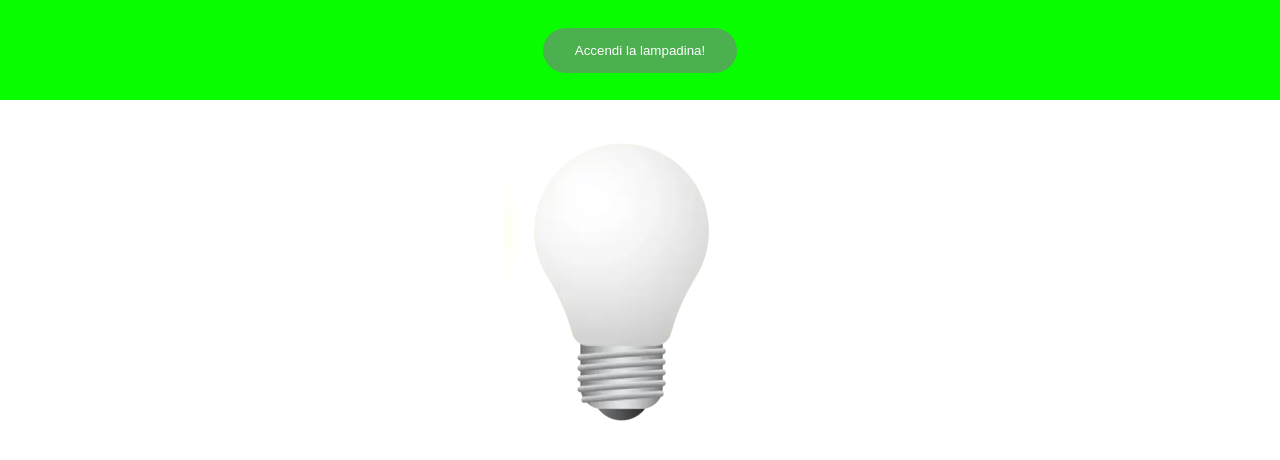
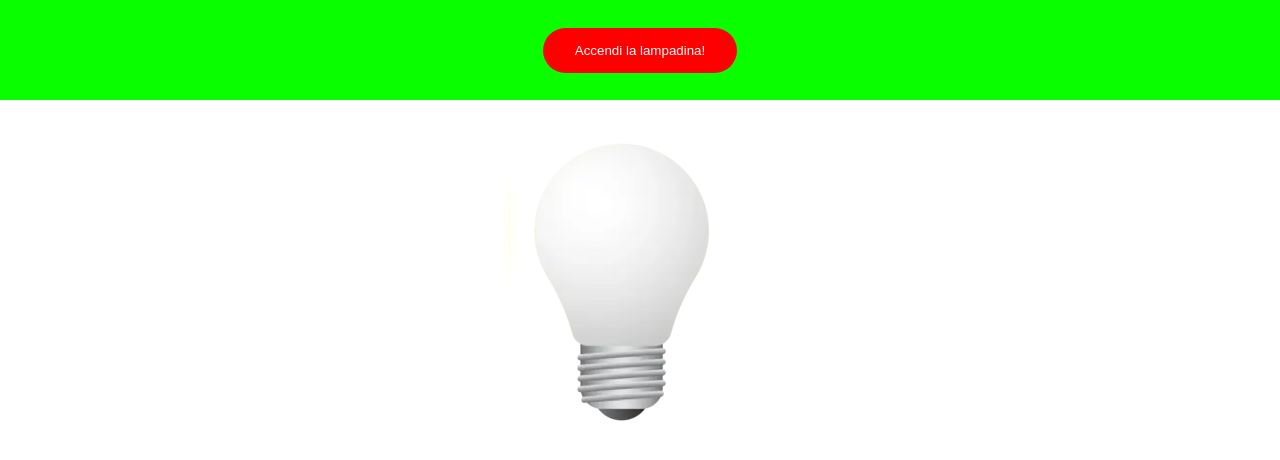
Before and after one commit to GiancarloRamondino/js-dom-1, a plain HTML site: page index.html in a window 1280 px wide. In both pictures the pointer is over the button "Accendi la lampadina!". Drawn offline with Linux system fonts and the light colour scheme.

Commit message:
[UPD] End

```diff
--- a/css/style.css
+++ b/css/style.css
@@ -31,10 +31,12 @@ col{
 
 #btn {
 
+
 }
 
-.btn:hover{
+#btn:hover{
     background-color: Red;
+    transition: 3s;
 }
 
 #target{
--- a/index.html
+++ b/index.html
@@ -9,7 +9,7 @@
 <body>
     <header class="row">
         <div class="Col" >
-            <button class="bottone" onclick="switchOnOff()" id="btn">
+            <button class="bottone"  id="btn" >
                 Accendi la lampadina!
             </button>
         </div>
```
